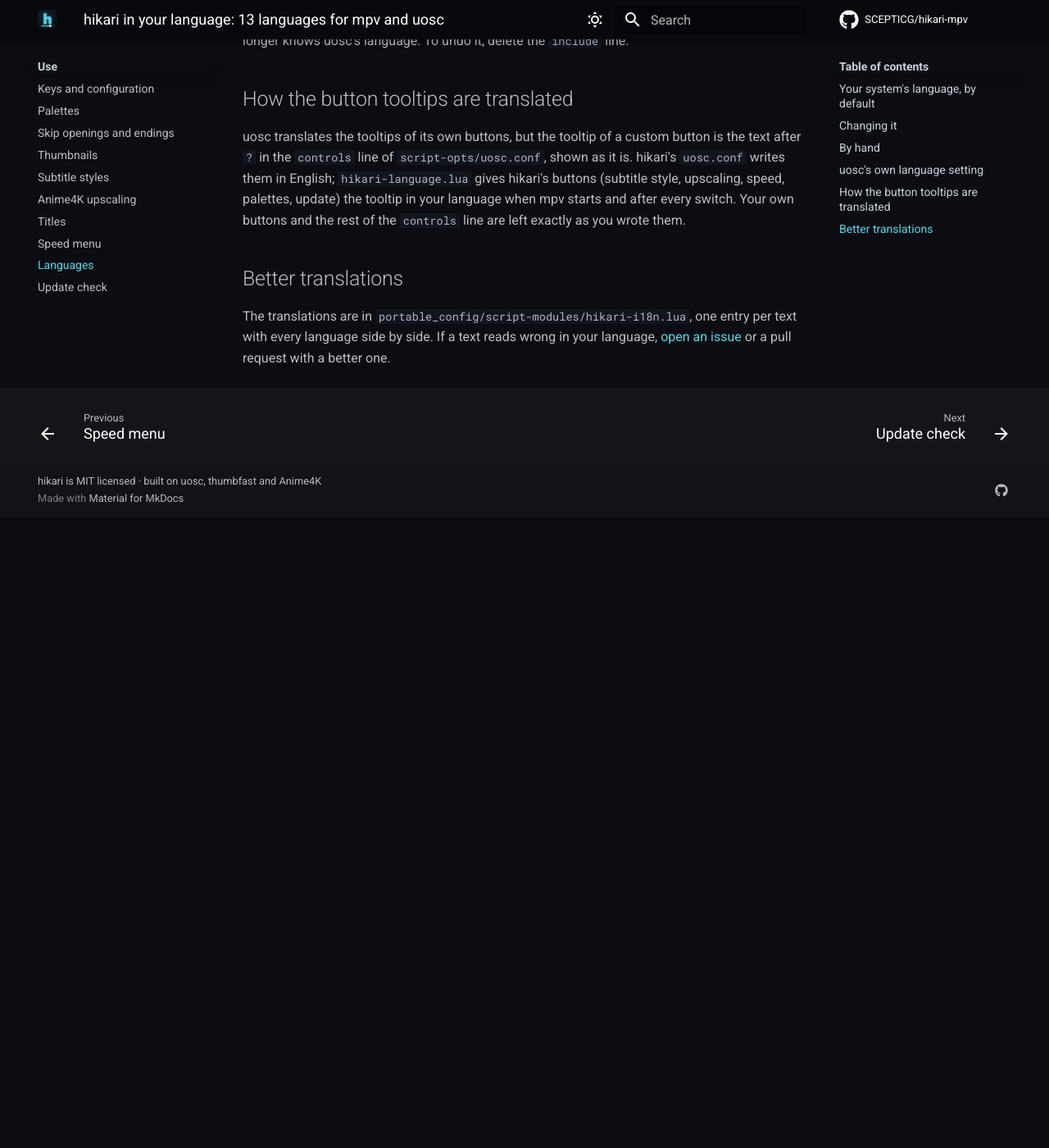
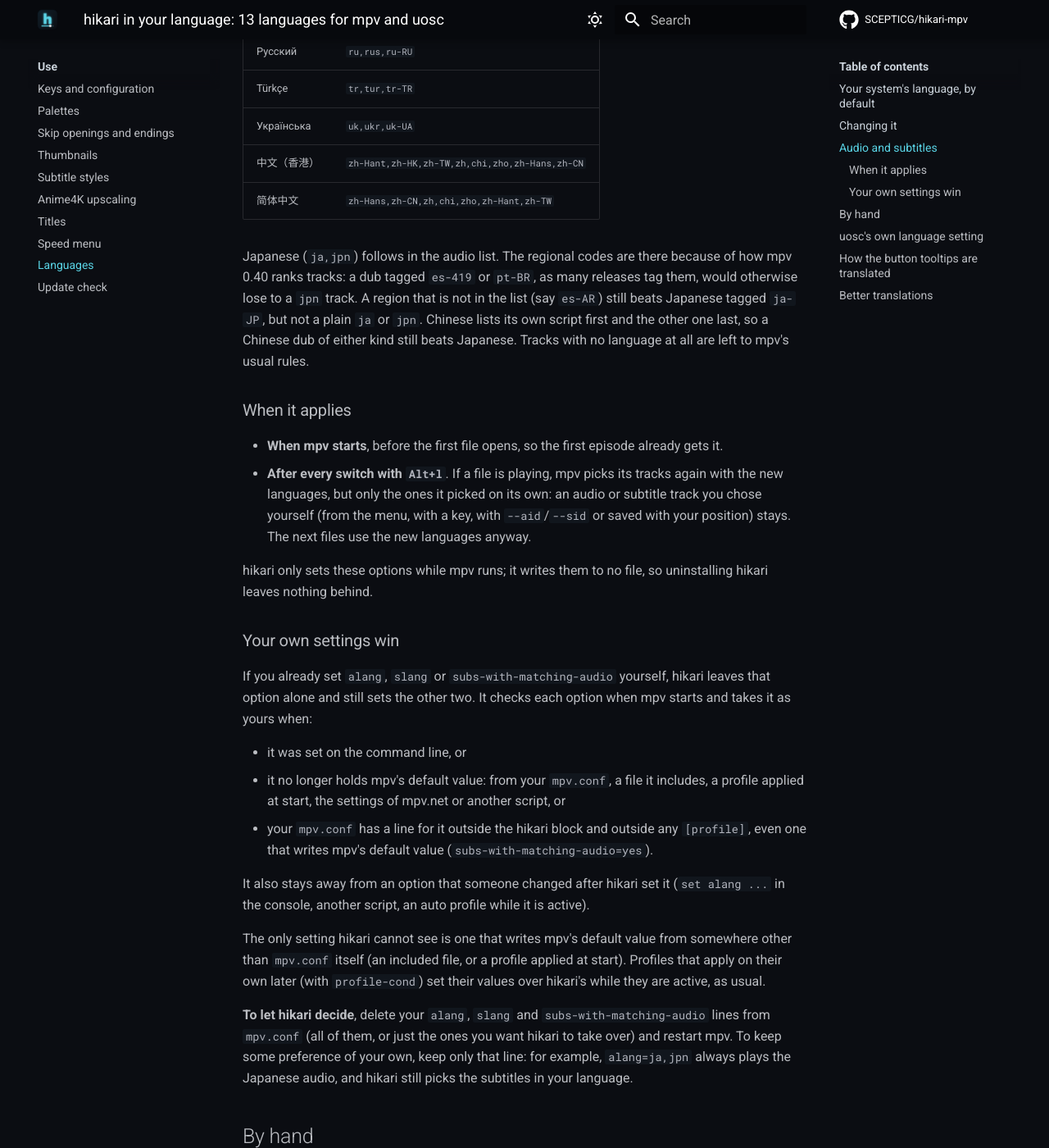
Before and after one commit to SCEPTICG/hikari-mpv, an MkDocs documentation site: the page built from docs/features/language.md, in a window 1280 px wide and 1400 px high, scrolled down 2149 px. Shown: the whole window at 82% size. Built offline with MkDocs 1.6.1 and Material for MkDocs 9.7.7, drawn with Linux system fonts in a browser that asks for light colours; comment, search, counter and statistics services are not loaded; before the commit the page ends 2779 px from its top, so only the background shows below that; some of the changed text lies outside the part shown.

Commit message:
Documentación: audio y subtítulos en el idioma de hikari
Sección nueva en Idiomas (receta, códigos por idioma, cuándo se aplica,
cómo respeta tus líneas y cómo cederle el control). El ejemplo de
usage.md pasa a ser una preferencia propia (alang=ja,jpn); README, la
portada y la página de desarrollo lo mencionan.

````diff
--- a/docs/features/language.md
+++ b/docs/features/language.md
@@ -1,6 +1,6 @@
 ---
 title: "hikari in your language: 13 languages for mpv and uosc"
-description: "hikari's menus, buttons and messages in mpv come in the 13 languages of uosc. It follows your system, Alt+l changes it, and uosc follows hikari."
+description: "hikari's menus, buttons and messages in mpv come in the 13 languages of uosc. It follows your system, Alt+l changes it, uosc follows hikari, and so do the audio and subtitle tracks mpv picks."
 ---
 
 # Languages
@@ -31,6 +31,62 @@ uosc's own menus and buttons (*Subtitles*, *Playlist*, *Chapters*...) are transl
 `Alt+l` is listed in uosc's *Key bindings* menu, but not in uosc's main menu: uosc only builds that menu from `input.conf` when `input.conf` describes all of it, and hikari leaves uosc's default menu as it is.
 
 To bind another key, use `script-binding hikari_language/open-menu` in `input.conf`.
+
+## Audio and subtitles
+
+hikari's language also decides which audio and subtitle tracks mpv picks on its own, with a recipe made for anime:
+
+- **Audio**: a dub in your language when the file has one, otherwise Japanese.
+- **Subtitles**: in your language, except when the audio already is (a dub needs no subtitles on top).
+
+With Spanish, that is the same as these three lines in `mpv.conf`:
+
+```
+alang=es,spa,es-ES,es-419,ja,jpn
+slang=es,spa,es-ES,es-419
+subs-with-matching-audio=no
+```
+
+There is nothing to turn on: it follows the language menu. Each language has its own list of codes:
+
+| Language | Codes |
+| --- | --- |
+| English | `en,eng,en-US,en-GB` |
+| Español | `es,spa,es-ES,es-419` |
+| Deutsch | `de,ger,deu,de-DE` |
+| Français | `fr,fre,fra,fr-FR,fr-CA` |
+| Italiano | `it,ita,it-IT` |
+| Polski | `pl,pol,pl-PL` |
+| Português | `pt,por,pt-BR,pt-PT` |
+| Română | `ro,rum,ron,ro-RO` |
+| Русский | `ru,rus,ru-RU` |
+| Türkçe | `tr,tur,tr-TR` |
+| Українська | `uk,ukr,uk-UA` |
+| 中文（香港） | `zh-Hant,zh-HK,zh-TW,zh,chi,zho,zh-Hans,zh-CN` |
+| 简体中文 | `zh-Hans,zh-CN,zh,chi,zho,zh-Hant,zh-TW` |
+
+Japanese (`ja,jpn`) follows in the audio list. The regional codes are there because of how mpv 0.40 ranks tracks: a dub tagged `es-419` or `pt-BR`, as many releases tag them, would otherwise lose to a `jpn` track. A region that is not in the list (say `es-AR`) still beats Japanese tagged `ja-JP`, but not a plain `ja` or `jpn`. Chinese lists its own script first and the other one last, so a Chinese dub of either kind still beats Japanese. Tracks with no language at all are left to mpv's usual rules.
+
+### When it applies
+
+- **When mpv starts**, before the first file opens, so the first episode already gets it.
+- **After every switch with `Alt+l`**. If a file is playing, mpv picks its tracks again with the new languages, but only the ones it picked on its own: an audio or subtitle track you chose yourself (from the menu, with a key, with `--aid`/`--sid` or saved with your position) stays. The next files use the new languages anyway.
+
+hikari only sets these options while mpv runs; it writes them to no file, so uninstalling hikari leaves nothing behind.
+
+### Your own settings win
+
+If you already set `alang`, `slang` or `subs-with-matching-audio` yourself, hikari leaves that option alone and still sets the other two. It checks each option when mpv starts and takes it as yours when:
+
+- it was set on the command line, or
+- it no longer holds mpv's default value: from your `mpv.conf`, a file it includes, a profile applied at start, the settings of mpv.net or another script, or
+- your `mpv.conf` has a line for it outside the hikari block and outside any `[profile]`, even one that writes mpv's default value (`subs-with-matching-audio=yes`).
+
+It also stays away from an option that someone changed after hikari set it (`set alang ...` in the console, another script, an auto profile while it is active).
+
+The only setting hikari cannot see is one that writes mpv's default value from somewhere other than `mpv.conf` itself (an included file, or a profile applied at start). Profiles that apply on their own later (with `profile-cond`) set their values over hikari's while they are active, as usual.
+
+**To let hikari decide**, delete your `alang`, `slang` and `subs-with-matching-audio` lines from `mpv.conf` (all of them, or just the ones you want hikari to take over) and restart mpv. To keep some preference of your own, keep only that line: for example, `alang=ja,jpn` always plays the Japanese audio, and hikari still picks the subtitles in your language.
 
 ## By hand
 
````
Also changed, not shown: README.md (+1 -1 lines), docs/development.md (+1 -1 lines), docs/index.md (+1 -1 lines), docs/usage.md (+3 -5 lines).
